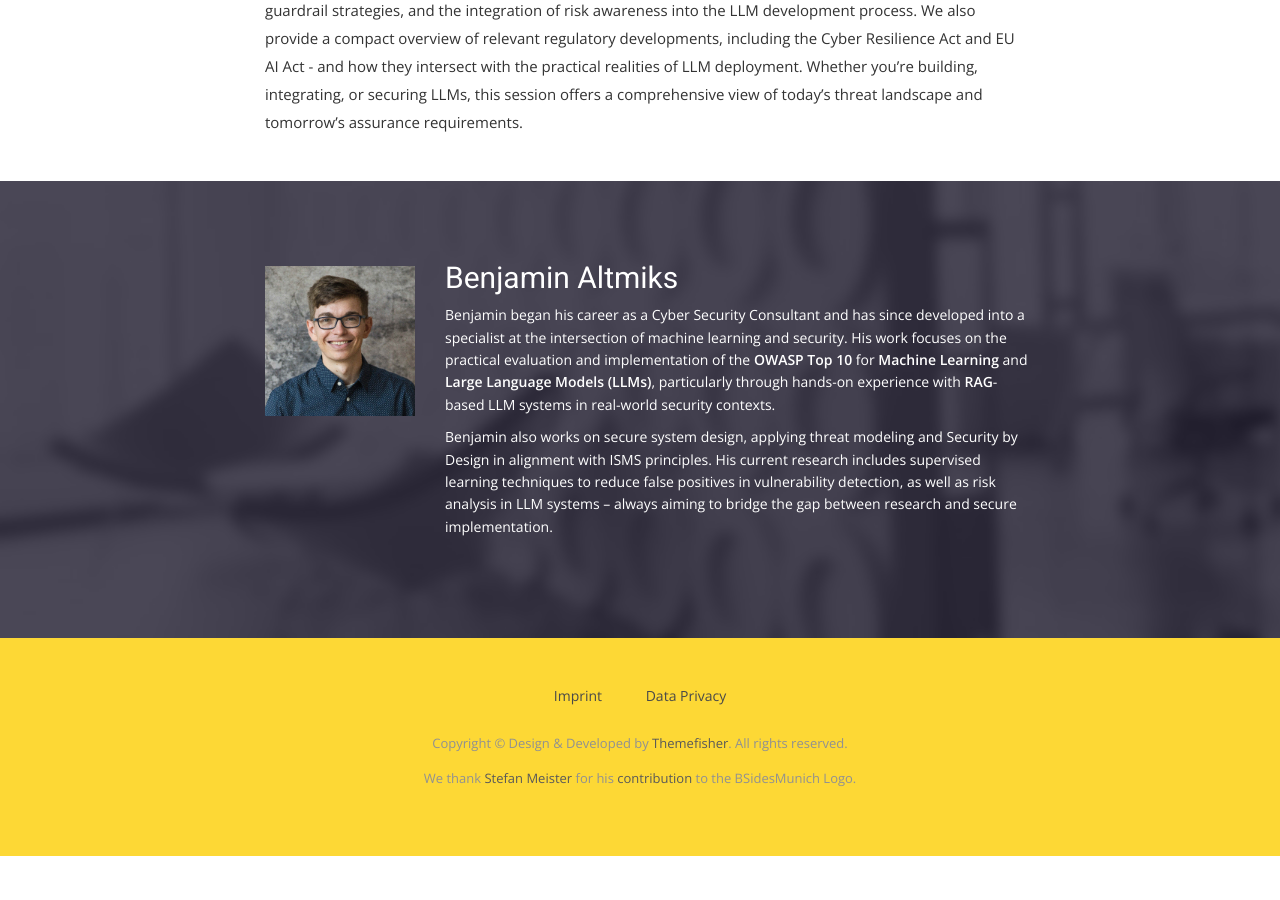
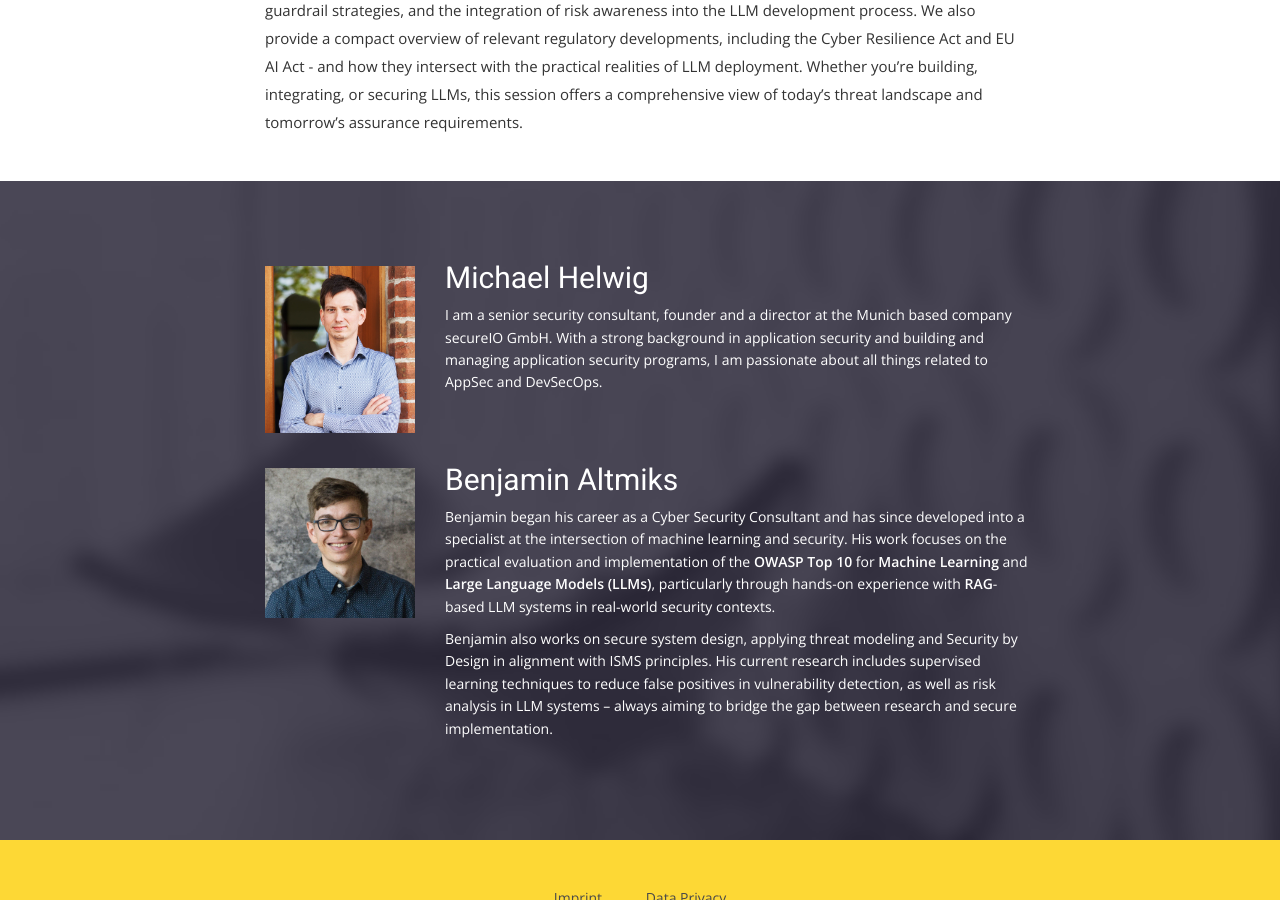
Before and after one commit to BSidesMUC/BSidesMunich2025, a Jekyll site: the page built from _workshops/004_security-engineering-for-large-language-models-architecture-risks-and-regulatory-readiness.md, in a window 1280 px wide and 900 px high, scrolled down 1055 px. Built offline with Jekyll 4.4.1, drawn with Linux system fonts in a browser that asks for light colours; nearby versions of some CDN libraries; some web fonts are replaced; before the commit the page ends 1911 px from its top, so only the background shows below that.

Commit message:
Adding a co-trainer to the workshop "Security Engineering for Large Language Models: Architecture, Risks, and Regulatory Readiness"

```diff
--- a/_workshops/004_security-engineering-for-large-language-models-architecture-risks-and-regulatory-readiness.md
+++ b/_workshops/004_security-engineering-for-large-language-models-architecture-risks-and-regulatory-readiness.md
@@ -6,6 +6,13 @@ keynote: false
 layout: workshop
 room: Hochschule München - R0.004
 speakers:
+- bio: I am a senior security consultant, founder and a director at the Munich based
+    company secureIO GmbH. With a strong background in application security and building
+    and managing application security programs, I am passionate about all things related
+    to AppSec and DevSecOps.
+  handle: false
+  name: Michael Helwig
+  photo: img/speakers/VTB8G9.jpg
 - bio: "Benjamin began his career as a Cyber Security Consultant and has since developed
     into a specialist at the intersection of machine learning and security. His work
     focuses on the practical evaluation and implementation of the **OWASP Top 10**
```
